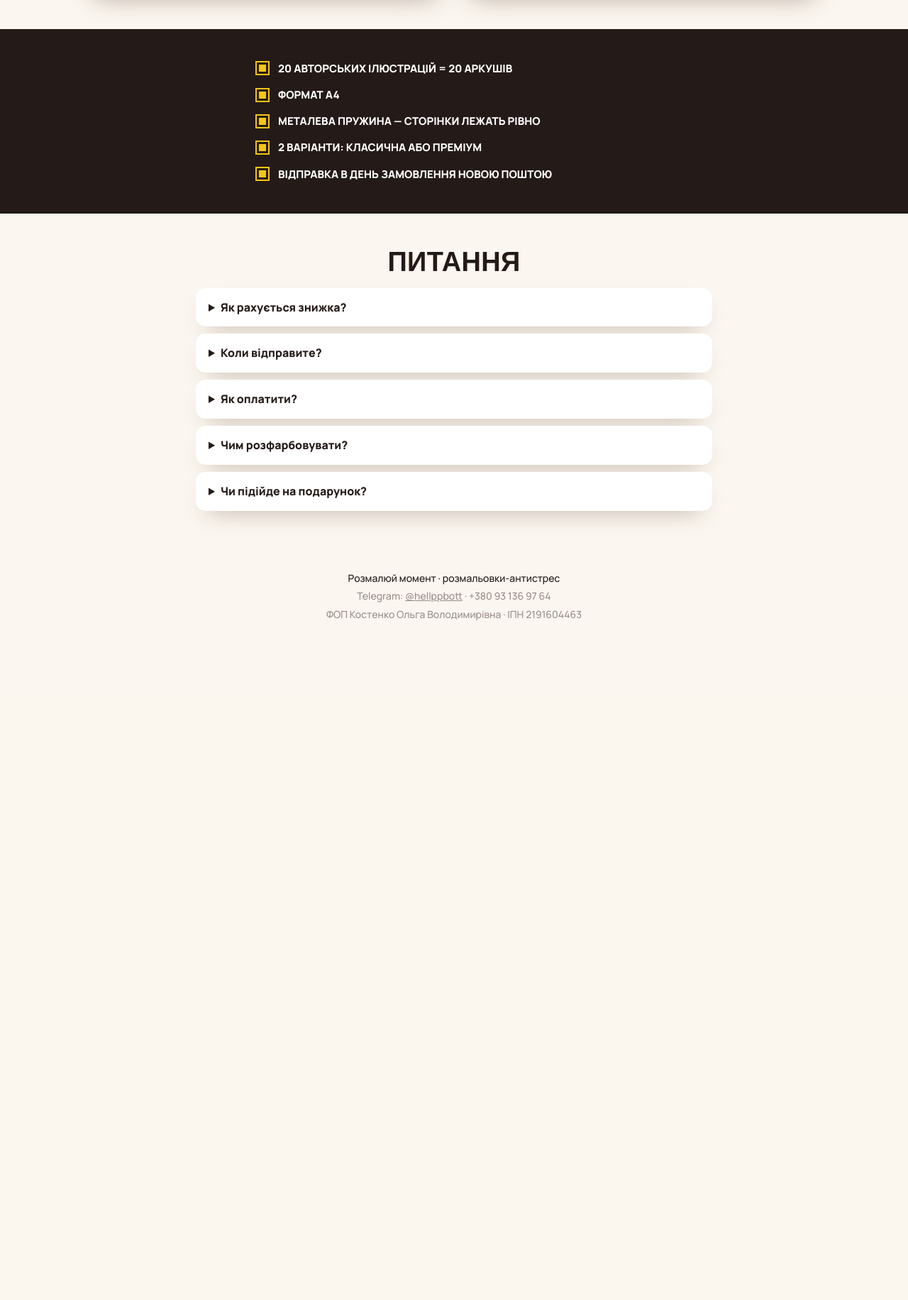
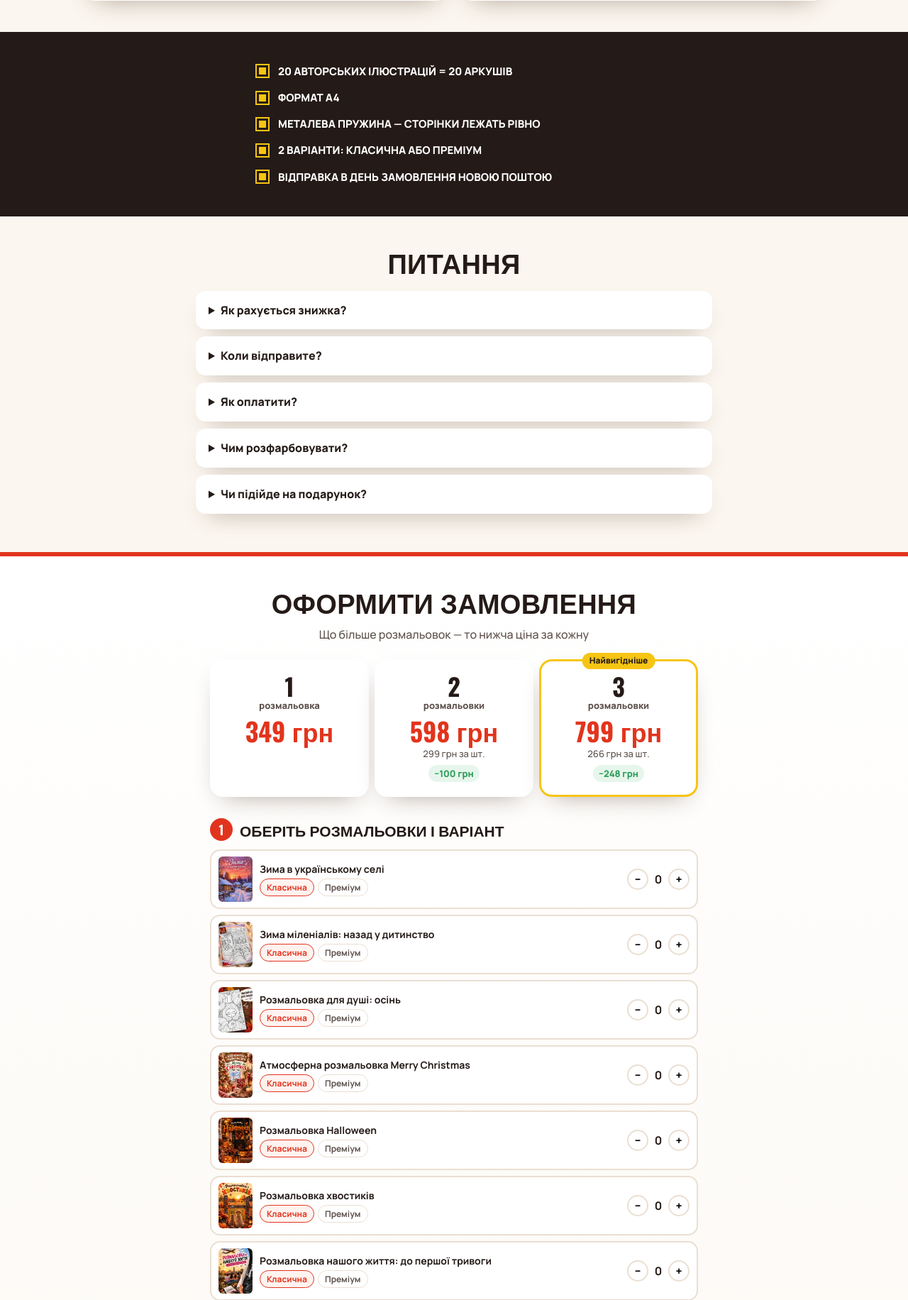
Before and after one commit to kolesnyknelia/site, a PHP site: page /rozmalovky/index.html in a window 1280 px wide. Shown: the part 3111-4943 px from the top of the page at 71% size. Before the commit the page ends 3986 px from the top, so only its background shows below. Run offline with PHP 8.4, Linux system fonts and the light colour scheme.

Commit message:
Розмальовки: кнопки зверху, блок замовлення внизу і сторінка подяки
- зверху «Замовити зі знижкою» і «Ознайомитися з розмальовками»
- внизу блок замовлення: ті самі ціни за кількістю, вибір розмальовок, варіанта й кількості, форма доставки, кнопка «Замовити за N грн»
- кошик веде в блок замовлення; липка панель ховається, коли блок на екрані
- після замовлення — thanks.html з номером і сумою (подія Purchase для Meta Pixel один раз на замовлення)

Co-Authored-By: Claude Opus 5.5 <noreply@anthropic.com>
Claude-Session: https://claude.ai/code/session_01L1gwogHzVdqhzJfCWPyMbz

```diff
--- a/rozmalovky/app.js
+++ b/rozmalovky/app.js
@@ -107,60 +107,115 @@
     track("ViewContent", { content_name: p.name });
   }
 
-  /* ---------- Кошик ---------- */
+  /* ---------- Кошик (спільний для іконки, панелі й блоку замовлення) ---------- */
   var cart = {};
   try { cart = JSON.parse(localStorage.getItem("rm_cart") || "{}") || {}; } catch (e) { cart = {}; }
-  Object.keys(cart).forEach(function (k) { var p = byId(k.split(":")[0]); if (!p || p.hidden || !(cart[k] > 0)) delete cart[k]; });
+  Object.keys(cart).forEach(function (k) { var p = byId(k.split(":")[0]), v = k.split(":")[1]; if (!p || p.hidden || !/^(classic|premium)$/.test(v) || !(cart[k] > 0)) delete cart[k]; });
   function save() { try { localStorage.setItem("rm_cart", JSON.stringify(cart)); } catch (e) {} }
   function count() { return Object.keys(cart).reduce(function (s, k) { return s + cart[k]; }, 0); }
   function countOf(id) { return Object.keys(cart).reduce(function (s, k) { return s + (k.split(":")[0] === id ? cart[k] : 0); }, 0); }
+  function coverOf(p) { return p.imgs[0].indexOf("mockup") > -1 && p.imgs[1] ? p.imgs[1] : p.imgs[0]; }
+  function vname(id) { return VARIANTS.filter(function (x) { return x.id === id; })[0].name; }
 
   function add(id, variant) {
     var key = id + ":" + (variant || "classic");
-    cart[key] = (cart[key] || 0) + 1; save(); renderCart();
-    $("#thanks").hidden = true; $("#sumBox").hidden = false;
+    cart[key] = (cart[key] || 0) + 1; save(); renderAll();
     track("AddToCart", { value: priceFor(count()) - priceFor(count() - 1), currency: "UAH", content_name: byId(id).name });
   }
+  function setQty(key, q) { if (q <= 0) delete cart[key]; else cart[key] = q; save(); renderAll(); }
+  function switchVariant(key, v) {
+    var id = key.split(":")[0], to = id + ":" + v; if (to === key) return;
+    var q = cart[key] || 0; delete cart[key]; if (q) cart[to] = (cart[to] || 0) + q;
+    save(); renderAll(to);
+  }
 
+  function hintText(n) {
+    if (!n) return "";
+    if (n < 3) return "🎁 Додайте ще одну розмальовку всього за <b>" + fmt(priceFor(n + 1) - priceFor(n)) + "</b> — " + (n === 1 ? "2 за " + fmt(priceFor(2)) : "3 за " + fmt(priceFor(3)) + " (найвигідніше!)");
+    return "🔥 Максимальна знижка! Кожна наступна — лише <b>" + fmt(CONFIG.extra) + "</b>";
+  }
+  function fillSum(prefix, n) {
+    var total = priceFor(n), full = n * CONFIG.price[1];
+    $("#" + prefix + "Full").textContent = fmt(full);
+    $("#" + prefix + "Save").textContent = "−" + fmt(full - total);
+    $("#" + prefix + "Total").textContent = fmt(total);
+    $("#" + prefix + "Save").parentNode.hidden = full === total; $("#" + prefix + "Full").parentNode.hidden = full === total;
+  }
+
+  /* Кошик у вікні */
   function renderCart() {
-    var keys = Object.keys(cart), n = count(), total = priceFor(n), full = n * CONFIG.price[1];
+    var keys = Object.keys(cart).filter(function (k) { return cart[k] > 0; }), n = count();
     $("#cartList").innerHTML = keys.length ? keys.map(function (k) {
-      var parts = k.split(":"), p = byId(parts[0]), v = VARIANTS.filter(function (x) { return x.id === parts[1]; })[0];
-      var cover = p.imgs[0].indexOf("mockup") > -1 && p.imgs[1] ? p.imgs[1] : p.imgs[0];
-      return '<div class="line"><img src="' + img(cover) + '" alt=""><span class="nm">' + esc(p.name) + "<small>" + v.name + "</small></span>" +
+      var p = byId(k.split(":")[0]);
+      return '<div class="line"><img src="' + img(coverOf(p)) + '" alt=""><span class="nm">' + esc(p.name) + "<small>" + vname(k.split(":")[1]) + "</small></span>" +
         '<span class="qty"><button type="button" data-dec="' + k + '">−</button><b>' + cart[k] + '</b><button type="button" data-inc="' + k + '">+</button></span></div>';
     }).join("") : '<p class="empty">Кошик порожній — оберіть розмальовки 👇</p>';
-    var next = priceFor(n + 1) - total;
-    $("#cartHint").innerHTML = !n ? "" : n < 3
-      ? "🎁 Додайте ще одну розмальовку всього за <b>" + fmt(next) + "</b> — " + (n === 1 ? "2 за " + fmt(priceFor(2)) : "3 за " + fmt(priceFor(3)) + " (найвигідніше!)")
-      : "🔥 Максимальна знижка! Кожна наступна — лише <b>" + fmt(CONFIG.extra) + "</b>";
-    $("#sumFull").textContent = fmt(full);
-    $("#sumSave").textContent = "−" + fmt(full - total);
-    $("#sumSave").parentNode.hidden = full === total; $("#sumFull").parentNode.hidden = full === total;
-    $("#sumTotal").textContent = fmt(total);
+    $("#cartHint").innerHTML = hintText(n);
+    fillSum("sum", n);
+    $("#sumBox").hidden = !n;
+    $("[data-go-order]").hidden = !n;
+  }
+
+  /* Блок замовлення внизу: усі розмальовки зі степперами */
+  var touched = {};   // рядки з кількістю 0, які лишаємо на обраному варіанті
+  function renderPicks(focusKey) {
+    $("#picks").innerHTML = VISIBLE.map(function (p) {
+      var keys = VARIANTS.map(function (v) { return p.id + ":" + v.id; }).filter(function (k) { return cart[k] > 0 || k === focusKey || touched[k]; });
+      if (!keys.length) keys = [p.id + ":classic"];
+      return keys.map(function (k) {
+        var q = cart[k] || 0, v = k.split(":")[1];
+        return '<div class="pick' + (q ? " on" : "") + '"><img src="' + img(coverOf(p)) + '" alt="" data-open="' + p.id + '">' +
+          '<div class="pinfo"><b>' + esc(p.name) + '</b><div class="pv">' + VARIANTS.map(function (x) {
+            return '<button type="button" data-sw="' + k + '" data-to="' + x.id + '" class="' + (x.id === v ? "on" : "") + '">' + x.name + "</button>"; }).join("") + "</div></div>" +
+          '<div class="qty"><button type="button" data-dec="' + k + '">−</button><b>' + q + '</b><button type="button" data-inc="' + k + '">+</button></div></div>';
+      }).join("");
+    }).join("");
+  }
+  function renderOrder(focusKey) {
+    var n = count();
+    renderPicks(focusKey);
+    $("#tierGrid2").innerHTML = $("#tierGrid").innerHTML;
+    $$("#tierGrid2 .tier").forEach(function (t, i) { t.classList.toggle("cur", n >= i + 1 && (n < i + 2 || i === 2)); });
+    $("#orderHint").innerHTML = hintText(n);
+    $("#oCount").textContent = n + " шт.";
+    fillSum("o", n);
+    $("#submitBtn").textContent = n ? "Замовити за " + fmt(priceFor(n)) : "Замовити";
+  }
+
+  function renderAll(focusKey) {
+    var n = count(), total = priceFor(n);
     $("#cartCount").textContent = n;
-    $("#cartbar").hidden = !n;
+    $("#cartbar").hidden = !n || orderVisible;
     $("#cartbarText").textContent = "🛒 У кошику " + n + " шт.";
     $("#cartbarTotal").textContent = fmt(total) + " →";
-    if ($("#thanks").hidden) { $("#orderForm").hidden = !n; $("#sumBox").hidden = !n; }
-    markInCart();
+    markInCart(); renderCart(); renderOrder(focusKey);
   }
+
+  // Липка панель не потрібна, коли блок замовлення вже на екрані
+  var orderVisible = false;
+  if ("IntersectionObserver" in window) new IntersectionObserver(function (en) {
+    orderVisible = en[0].isIntersecting; $("#cartbar").hidden = !count() || orderVisible;
+  }, { rootMargin: "0px 0px -30% 0px" }).observe($("#order"));
 
   /* ---------- Модальні вікна ---------- */
   function openModal(sel) { $(sel).hidden = false; document.body.style.overflow = "hidden"; }
   function closeModals() { $$(".modal").forEach(function (m) { m.hidden = true; }); document.body.style.overflow = ""; }
+  function goOrder() { closeModals(); $("#order").scrollIntoView({ behavior: "smooth" }); track("InitiateCheckout", { value: priceFor(count()), currency: "UAH" }); }
 
   document.addEventListener("click", function (e) {
-    var t = e.target.closest("button, [data-open], [data-open-cart]");
+    var t = e.target.closest("button, [data-open], [data-open-cart], a[href='#order']");
     if (!t) { if (e.target.classList.contains("modal")) closeModals(); return; }
     if (t.dataset.quick) { e.stopPropagation(); add(t.dataset.quick, "classic"); return; }
     if (t.dataset.open) return openProduct(t.dataset.open);
     if (t.dataset.var) { currentVar = t.dataset.var; $$(".vpick button").forEach(function (b) { b.classList.toggle("on", b === t); }); return; }
     if (t.hasAttribute("data-add-current")) { add(current.id, currentVar); closeModals(); openModal("#cartModal"); return; }
-    if (t.dataset.inc) { cart[t.dataset.inc]++; save(); return renderCart(); }
-    if (t.dataset.dec) { if (--cart[t.dataset.dec] <= 0) delete cart[t.dataset.dec]; save(); return renderCart(); }
+    if (t.dataset.sw) { touched[t.dataset.sw.split(":")[0] + ":" + t.dataset.to] = true; delete touched[t.dataset.sw]; return switchVariant(t.dataset.sw, t.dataset.to); }
+    if (t.dataset.inc) { touched[t.dataset.inc] = true; return setQty(t.dataset.inc, (cart[t.dataset.inc] || 0) + 1); }
+    if (t.dataset.dec) { return setQty(t.dataset.dec, (cart[t.dataset.dec] || 0) - 1); }
+    if (t.hasAttribute("data-go-order")) return goOrder();
     if (t.hasAttribute("data-close")) return closeModals();
-    if (t.hasAttribute("data-open-cart")) { renderCart(); openModal("#cartModal"); track("InitiateCheckout", { value: priceFor(count()), currency: "UAH" }); }
+    if (t.hasAttribute("data-open-cart")) { if (t.id === "cartbar") return goOrder(); renderCart(); openModal("#cartModal"); return; }
+    if (t.matches("a[href='#order']")) { track("InitiateCheckout", { value: priceFor(count()), currency: "UAH" }); }
   });
   document.addEventListener("keydown", function (e) { if (e.key === "Escape") closeModals(); });
 
@@ -170,35 +225,33 @@
   new URLSearchParams(location.search).forEach(function (v, k) { if (/^utm_|^fbclid$/.test(k)) utm[k] = v.slice(0, 120); });
   try { sessionStorage.setItem("rm_utm", JSON.stringify(utm)); } catch (e) {}
 
-  /* ---------- Оформлення ---------- */
+  /* ---------- Оформлення → сторінка подяки ---------- */
   $("#orderForm").addEventListener("submit", function (e) {
     e.preventDefault();
-    var f = e.target, ok = true;
-    ["name", "phone", "city", "np"].forEach(function (n) {
-      var el = f.elements[n], v = el.value.trim();
-      var bad = n === "phone" ? v.replace(/\D/g, "").length < 10 : v.length < (n === "np" ? 1 : 2);
+    var f = e.target, ok = true, n = count();
+    ["name", "phone", "city", "np"].forEach(function (k) {
+      var el = f.elements[k], v = el.value.trim();
+      var bad = k === "phone" ? v.replace(/\D/g, "").length < 10 : v.length < (k === "np" ? 1 : 2);
       el.classList.toggle("err", bad); if (bad) ok = false;
     });
-    if (!ok || !count()) return;
-    var btn = f.querySelector("button[type=submit]"); btn.disabled = true; btn.textContent = "Надсилаємо…";
+    $("#formErr").hidden = n > 0;
+    if (!n) { $("#picks").scrollIntoView({ behavior: "smooth", block: "center" }); return; }
+    if (!ok) { var first = f.querySelector(".err"); if (first) first.focus(); return; }
+    var btn = $("#submitBtn"); btn.disabled = true; btn.textContent = "Надсилаємо…";
     var data = new FormData(f);
-    data.append("cart", JSON.stringify(cart));
+    var clean = {}; Object.keys(cart).forEach(function (k) { if (cart[k] > 0) clean[k] = cart[k]; });
+    data.append("cart", JSON.stringify(clean));
     data.append("utm", JSON.stringify(utm));
     fetch(CONFIG.orderEndpoint, { method: "POST", body: data })
       .then(function (r) { return r.json(); })
       .then(function (res) {
         if (!res.ok) throw new Error(res.error || "error");
-        track("Purchase", { value: res.total, currency: "UAH" });
-        $("#orderRef").textContent = res.ref;
         cart = {}; save();
-        $("#thanks").hidden = false; $("#orderForm").hidden = true; $("#sumBox").hidden = true;
-        $("#cartHint").innerHTML = ""; $("#cartList").innerHTML = "";
-        renderCart();
-        btn.disabled = false; btn.textContent = "Оформити замовлення";
+        location.href = "thanks.html?ref=" + encodeURIComponent(res.ref) + "&total=" + res.total + "&n=" + n + "&name=" + encodeURIComponent(f.elements.name.value.trim().split(" ")[0]);
       })
       .catch(function () {
         alert("Не вдалося надіслати замовлення. Спробуйте ще раз або напишіть нам у Telegram @hellppbott.");
-        btn.disabled = false; btn.textContent = "Оформити замовлення";
+        btn.disabled = false; renderOrder();
       });
   });
 
@@ -215,5 +268,5 @@
     window.fbq("init", CONFIG.pixelId); window.fbq("track", "PageView");
   }
 
-  renderTiers(); renderGrid(); renderCart();
+  renderTiers(); renderGrid(); renderAll();
 })();
--- a/rozmalovky/index.html
+++ b/rozmalovky/index.html
@@ -27,7 +27,10 @@
   <div class="wrap">
     <h1>Розмальовки, які <em>повертають тепло</em></h1>
     <p class="lead">Зима в селі, осінній затишок, Різдво, спогади з дитинства. Кожна — 20 картин A4 на металевій пружині. Відправляємо в день замовлення.</p>
-    <a class="btn" href="#catalog">Обрати розмальовки ↓</a>
+    <div class="hero-cta">
+      <a class="btn" href="#order">Замовити зі знижкою</a>
+      <a class="btn ghost" href="#catalog">Ознайомитися з розмальовками</a>
+    </div>
     <div class="hero-pics" aria-hidden="true">
       <img src="img/selo-cover.webp" alt="" class="p1">
       <img src="img/christmas-cover.webp" alt="" class="p2">
@@ -103,6 +106,43 @@
   </div>
 </section>
 
+<!-- 8. Замовлення: вибір розмальовок + дані -->
+<section id="order" class="order">
+  <div class="wrap">
+    <h2>Оформити замовлення</h2>
+    <p class="sub">Що більше розмальовок — то нижча ціна за кожну</p>
+    <div class="tier-grid" id="tierGrid2"></div>
+
+    <div class="step"><span>1</span>Оберіть розмальовки і варіант</div>
+    <div class="picks" id="picks"></div>
+
+    <div class="hint" id="orderHint"></div>
+    <div class="sum" id="orderSum">
+      <div><span>Обрано</span><b id="oCount">0 шт.</b></div>
+      <div><span>Звичайна ціна</span><s id="oFull">0 грн</s></div>
+      <div class="save"><span>Ваша економія</span><b id="oSave">0 грн</b></div>
+      <div class="total"><span>До сплати</span><b id="oTotal">0 грн</b></div>
+      <small>+ доставка за тарифами Нової пошти</small>
+    </div>
+
+    <div class="step"><span>2</span>Ваші дані для доставки</div>
+    <form id="orderForm" class="oform" novalidate>
+      <label>Ім'я та прізвище<input name="name" required autocomplete="name" placeholder="Олена Коваленко"></label>
+      <label>Телефон<input name="phone" required type="tel" autocomplete="tel" placeholder="+380 __ ___ __ __"></label>
+      <label>Місто<input name="city" required placeholder="Київ"></label>
+      <label>Відділення або поштомат Нової пошти<input name="np" required placeholder="№ 25"></label>
+      <fieldset class="pay">
+        <label><input type="radio" name="pay" value="cod" checked> Оплата при отриманні</label>
+        <label><input type="radio" name="pay" value="prepay"> Передоплата на картку</label>
+      </fieldset>
+      <label>Коментар (необов'язково)<input name="comment" placeholder="Напр.: це подарунок"></label>
+      <p class="err-msg" id="formErr" hidden>Оберіть хоча б одну розмальовку вище 👆</p>
+      <button class="btn full big" type="submit" id="submitBtn">Замовити</button>
+      <p class="note">Ми зателефонуємо для підтвердження. Відправка в день замовлення. Натискаючи кнопку, ви погоджуєтесь з обробкою персональних даних.</p>
+    </form>
+  </div>
+</section>
+
 <footer class="foot">
   <p>Розмалюй момент · розмальовки-антистрес</p>
   <p class="muted">Telegram: <a href="https://t.me/hellppbott">@hellppbott</a> · +380 93 136 97 64</p>
@@ -135,24 +175,8 @@
       <div class="total"><span>До сплати</span><b id="sumTotal">0 грн</b></div>
       <small>+ доставка за тарифами Нової пошти</small>
     </div>
-    <form id="orderForm" novalidate>
-      <label>Ім'я та прізвище<input name="name" required autocomplete="name" placeholder="Олена Коваленко"></label>
-      <label>Телефон<input name="phone" required type="tel" autocomplete="tel" placeholder="+380 __ ___ __ __"></label>
-      <label>Місто<input name="city" required placeholder="Київ"></label>
-      <label>Відділення або поштомат Нової пошти<input name="np" required placeholder="№ 25"></label>
-      <fieldset class="pay">
-        <label><input type="radio" name="pay" value="cod" checked> Оплата при отриманні</label>
-        <label><input type="radio" name="pay" value="prepay"> Передоплата на картку</label>
-      </fieldset>
-      <label>Коментар (необов'язково)<input name="comment" placeholder="Напр.: це подарунок"></label>
-      <button class="btn full" type="submit">Оформити замовлення</button>
-      <p class="note">Ми зателефонуємо для підтвердження. Натискаючи кнопку, ви погоджуєтесь з обробкою персональних даних.</p>
-    </form>
-    <div id="thanks" class="thanks" hidden>
-      <div class="big">🎉</div>
-      <h3>Дякуємо! Замовлення прийнято</h3>
-      <p>Номер замовлення: <b id="orderRef"></b>. Ми зв'яжемося з вами найближчим часом.</p>
-    </div>
+    <button class="btn full" data-go-order>Оформити замовлення ↓</button>
+    <button class="btn ghost full" data-close style="margin-top:12px">Продовжити вибір</button>
   </div>
 </div>
 
--- a/rozmalovky/style.css
+++ b/rozmalovky/style.css
@@ -170,3 +170,28 @@ form input.err { border-color: #d62828; }
 
 @media (prefers-reduced-motion: reduce) { * { animation: none !important; transition: none !important; } }
 .sum div[hidden] { display: none; }
+
+/* Кнопки зверху */
+.hero-cta { display: flex; flex-wrap: wrap; justify-content: center; gap: 12px; }
+.hero .btn.ghost { background: transparent; color: #fff; border: 2px solid rgba(255, 255, 255, .85); box-shadow: none; }
+.btn.big { padding: 18px 26px; font-size: 19px; }
+
+/* Блок замовлення */
+.order { background: linear-gradient(180deg, #fff 0, var(--bg) 100%); border-top: 6px solid var(--red); }
+.order .wrap { max-width: 720px; }
+.tier.cur { border-color: var(--red); background: #fff3f0; }
+.step { display: flex; align-items: center; gap: 10px; font: 700 21px var(--head); text-transform: uppercase; margin: 30px 0 12px; }
+.step span { width: 32px; height: 32px; border-radius: 50%; background: var(--red); color: #fff; display: grid; place-items: center; font-size: 18px; flex: none; }
+.picks { display: grid; gap: 8px; }
+.pick { display: flex; align-items: center; gap: 10px; background: #fff; border: 2px solid var(--line); border-radius: 14px; padding: 8px 10px; }
+.pick.on { border-color: var(--red); background: #fffaf8; }
+.pick img { width: 48px; height: 64px; object-fit: cover; border-radius: 6px; cursor: pointer; flex: none; }
+.pinfo { flex: 1; min-width: 0; }
+.pinfo b { display: block; font-size: 14px; line-height: 1.25; margin-bottom: 5px; }
+.pv { display: flex; gap: 5px; flex-wrap: wrap; }
+.pv button { border: 1.5px solid var(--line); background: #fff; border-radius: 999px; padding: 3px 9px; font: 700 12px var(--font); cursor: pointer; color: var(--ink-2); }
+.pv button.on { border-color: var(--red); color: var(--red); background: #fff3f0; }
+.pick .qty b { min-width: 16px; text-align: center; }
+.oform { background: #fff; border-radius: var(--radius); padding: 18px; box-shadow: var(--shadow); }
+.err-msg { color: #d62828; font-weight: 800; text-align: center; margin: 0 0 10px; }
+.order .hint { margin-top: 14px; }
```
Also changed, not shown: rozmalovky/thanks.html (added, +60 -0 lines).
